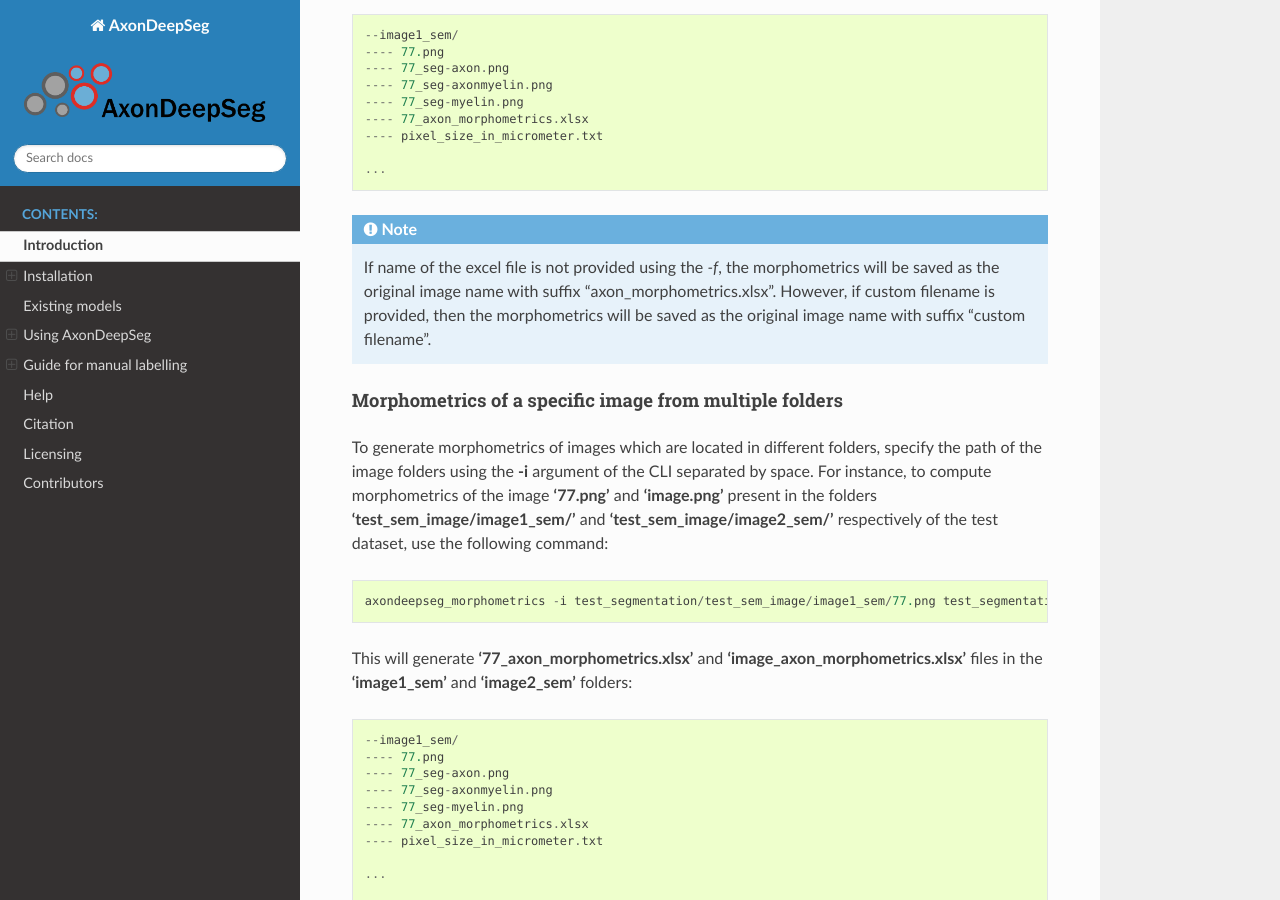
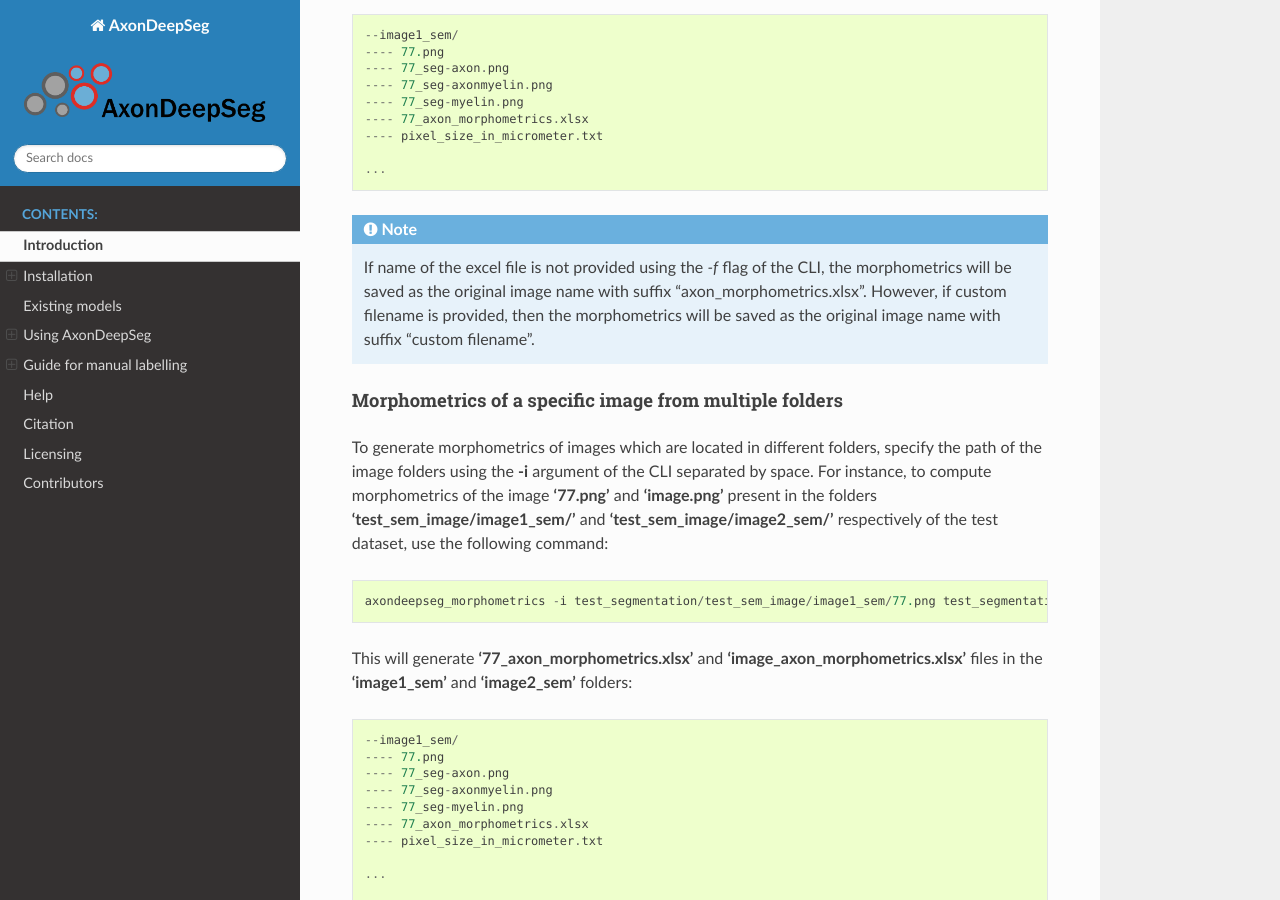
Before and after one commit to axondeepseg/axondeepseg, a Sphinx documentation site: the page built from docs/source/documentation.rst, in a window 1280 px wide and 900 px high, scrolled down 11320 px. Built offline with Sphinx 7.4.7 and the Read the Docs theme 2.0.0, drawn with Linux system fonts in a browser that asks for light colours.

Commit message:
Fix docs

```diff
--- a/docs/source/documentation.rst
+++ b/docs/source/documentation.rst
@@ -340,7 +340,7 @@ This generates a **'77_axon_morphometrics.xlsx'** file in the image directory::
 
     ...
 
-.. NOTE :: If name of the excel file is not provided using the `-f`, the morphometrics will be saved as the original image name with suffix "axon_morphometrics.xlsx". However, if custom filename is provided, then the morphometrics will be saved as the original image name with suffix "custom filename".
+.. NOTE :: If name of the excel file is not provided using the `-f` flag of the CLI, the morphometrics will be saved as the original image name with suffix "axon_morphometrics.xlsx". However, if custom filename is provided, then the morphometrics will be saved as the original image name with suffix "custom filename".
    ::
 
 Morphometrics of a specific image from multiple folders
```
